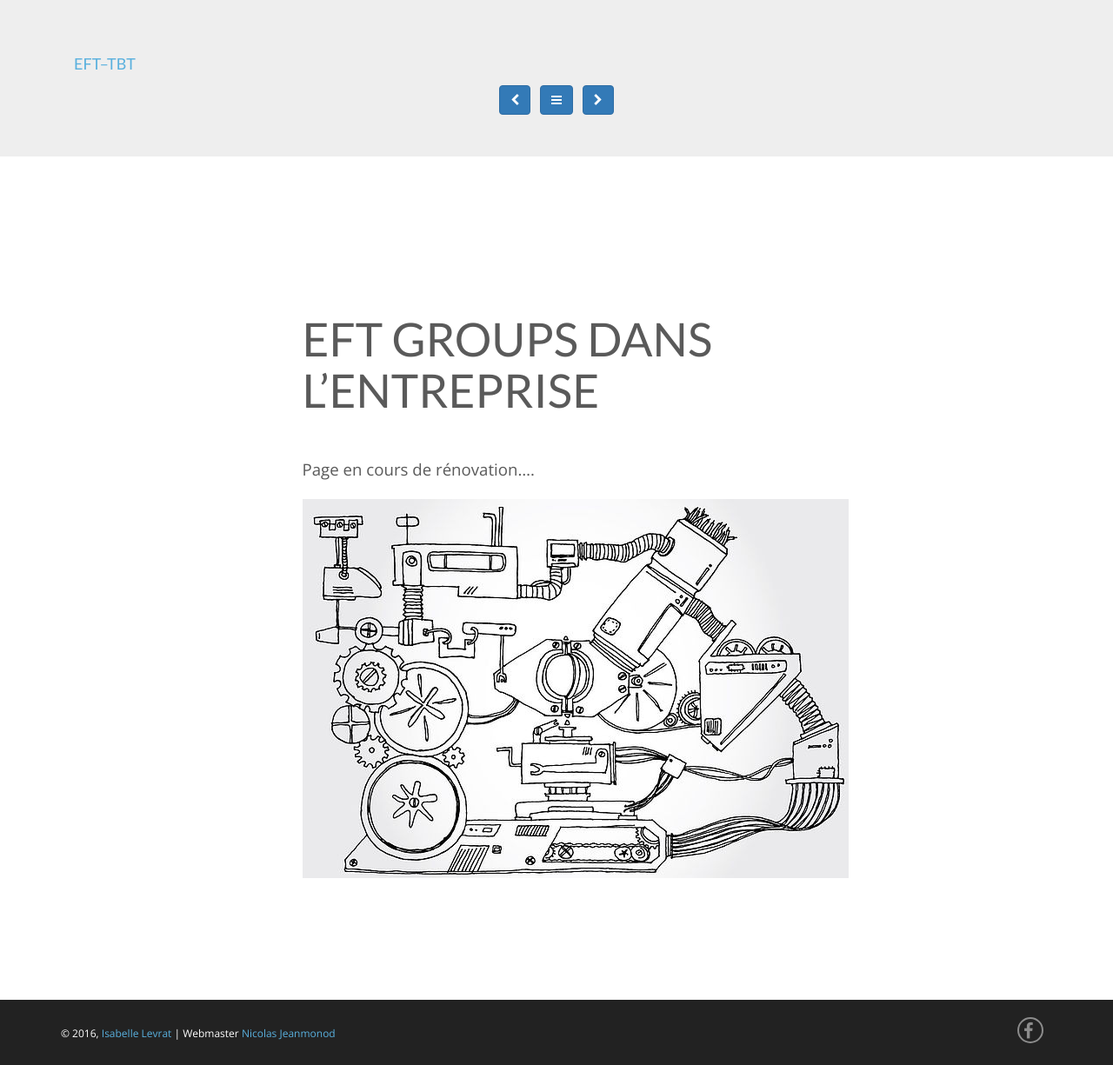
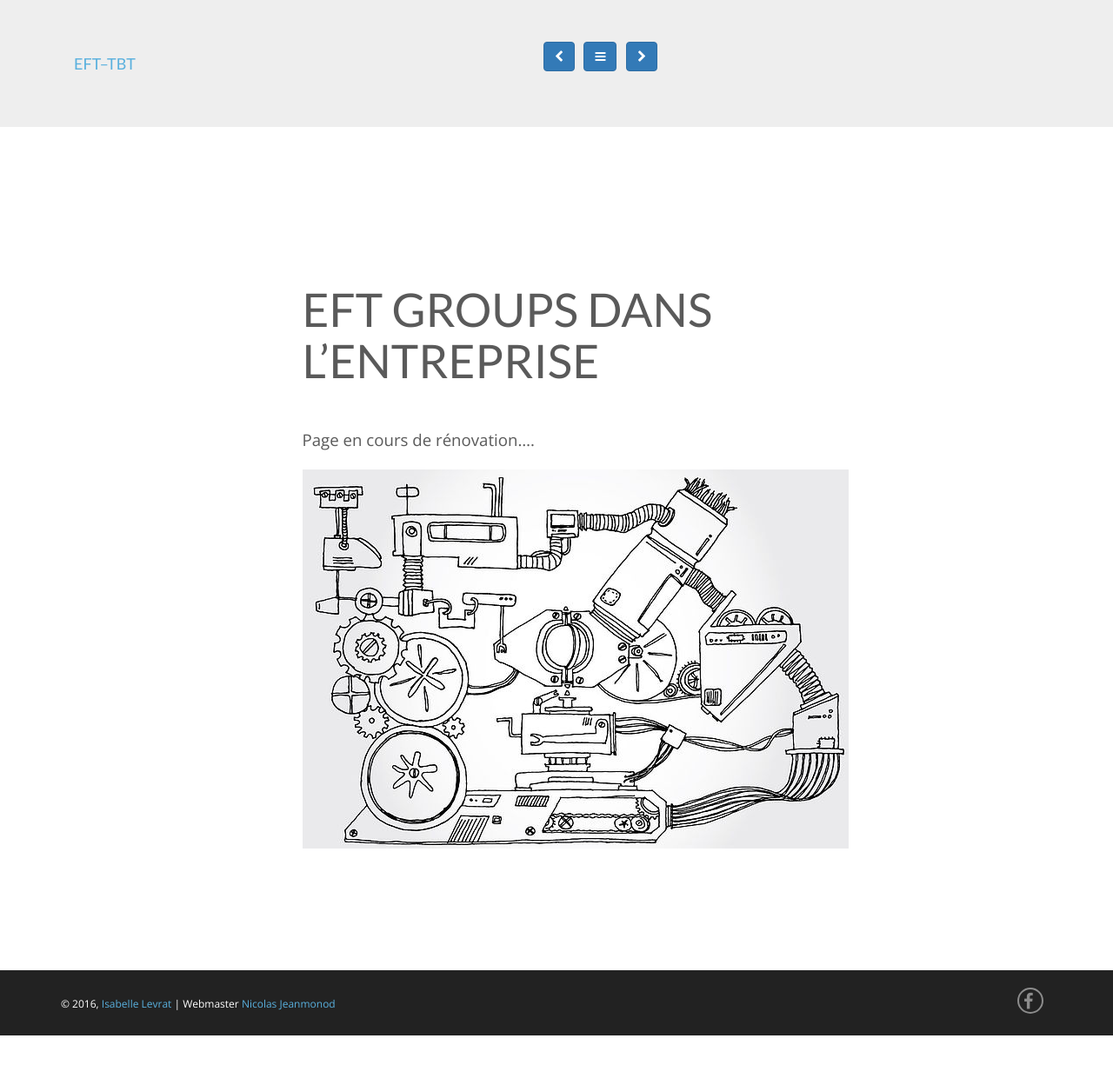
Before and after one commit to efttbthub/eft-tbt-v1-test, a Jekyll site: the page built from 070-eft-groups-dans-l-entreprise.md, in a window 1280 px wide. Shown: the whole page at 87% size. Built offline with Jekyll 4.4.1, drawn with Linux system fonts in a browser that asks for light colours; nearby versions of some CDN libraries; after the commit the page ends 1191 px from its top, so only the background shows below that.

Commit message:
correction navigation

```diff
--- a/_includes/prev-next-buttons.html
+++ b/_includes/prev-next-buttons.html
@@ -58,7 +58,7 @@ Find the index of the current page in idArray.
 
 <div class="jumbotron">
 	<div class="container">
-	<a class="navbar-brand" href="{{ site.baseurl }}/">EFT–TBT</a></div>
+		<a class="navbar-brand" href="{{ site.baseurl }}/">EFT–TBT</a>
 		<div class="btn-prev-next text-center" >
 			<a class="btn btn-primary" title="{{ PrevPage.title }}" href="{{ site.url }}{{ site.baseurl }}{{ PrevPage.url }}" role="button" accesskey="p"><i class="fa fa-chevron-left"></i></a>
 
```
